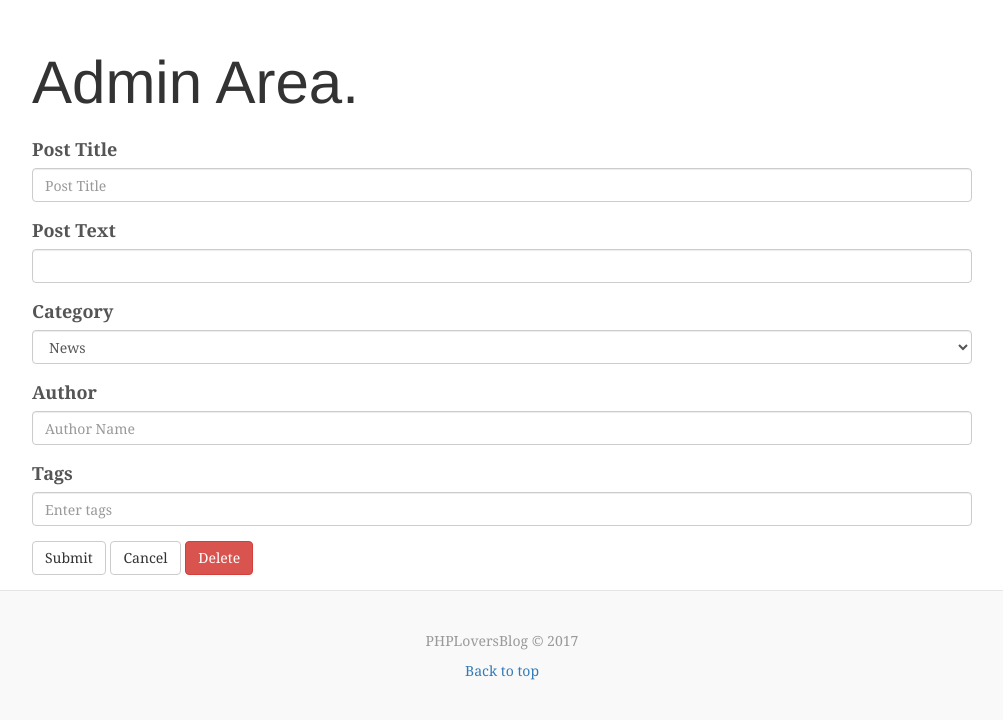
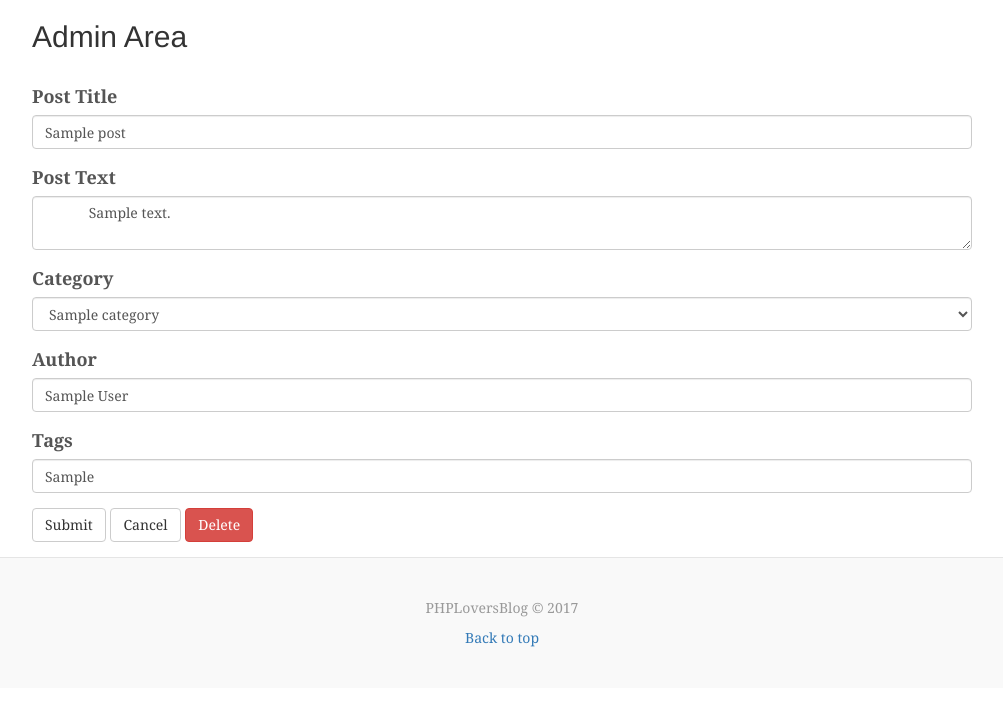
Before and after one commit to Hereiam123/loversBlog, a PHP site: page /admin/edit_post.php?id=1 in a window 1280 px wide. Shown: the part 40-760 px from the top of the page, without its empty margins (138-1141 px from the left). Run offline with PHP 8.4, Linux system fonts and the light colour scheme; tables that the repository leaves empty or names only in its code hold one stand-in row (values such as "Sample post").

Commit message:
added links for edit post and edit category options, and pre fill forms to reflect what item is currently being edited

```diff
--- a/admin/edit_post.php
+++ b/admin/edit_post.php
@@ -1,31 +1,59 @@
 <?php include 'includes/header.php' ; ?>
+
+<?php
+
+    //Create DB Object
+    $db = new Database();
+
+    $id = $_GET['id'];
+
+    //Create Query
+    $query = "SELECT * FROM posts WHERE id = ".$id;
+
+    //Run Query
+    $post = $db->select($query)->fetch_assoc();
+
+    //Create Query
+    $query = "SELECT * FROM categories";
+
+    //Run Query
+    $categories = $db->select($query);
+
+?>
 
     <form method="post" action="edit_post.php">
       <div class="form-group">
         <label>Post Title</label>
-        <input type="text" class="form-control" placeholder="Post Title" name="title">
+        <input type="text" class="form-control" placeholder="Post Title" name="title" value="<?php echo $post['title']; ?>" >
       </div>
       <div class="form-group">
         <label>Post Text</label>
-        <text area name="body" class="form-control" placeholder="Put post text here.">
+        <textarea name="body" class="form-control" placeholder="Put post text here">
+            <?php echo $post['body']; ?>
+        </textarea>
       </div>
       <div class="form-group">
         <label>Category</label>
         <select class="form-control" name="category">
-          <option>News</option>
-          <option>Events</option>
-          <option></option>
-          <option></option>
-          <option></option>
+          <?php while($row = $categories->fetch_assoc()) : ?>
+          <?php if($row['id'] == $post['category']){
+            $selected="selected";
+          }
+          else{
+            $selected='';
+          }
+          ?>
+          <option <?php echo $selected; ?> ><?php echo $row['name']; ?></option>
+          <?php endwhile; ?>
         </select>
       </div>
       <div class="form-group">
         <label>Author</label>
-        <input type="text" class="form-control" placeholder="Author Name" name="author">
+        <input type="text" class="form-control" placeholder="Author Name" name="author" value="<?php echo $post['author']; ?>">
       </div>
       <div class="form-group">
         <label>Tags</label>
-        <input type="text" class="form-control" placeholder="Enter tags" name="tags">
+        <input type="text" class="form-control" placeholder="Enter tags" name="tags" value="<?php echo $post['tags']; ?>">
       </div>
       <div class="form-group">
         <input type="button" value="Submit" class="btn btn-default" name="submit" />
--- a/admin/includes/header.php
+++ b/admin/includes/header.php
@@ -36,7 +36,7 @@
     <div class="container">
 
       <div class="blog-header">
-        <h2 class="blog-title">Admin Area.</h2>
+        <h2>Admin Area</h2>
       </div>
 
       <div class="row">
```
Also changed, not shown: admin/edit_category.php (+22 -1 lines), admin/index.php (+10 -2 lines).
